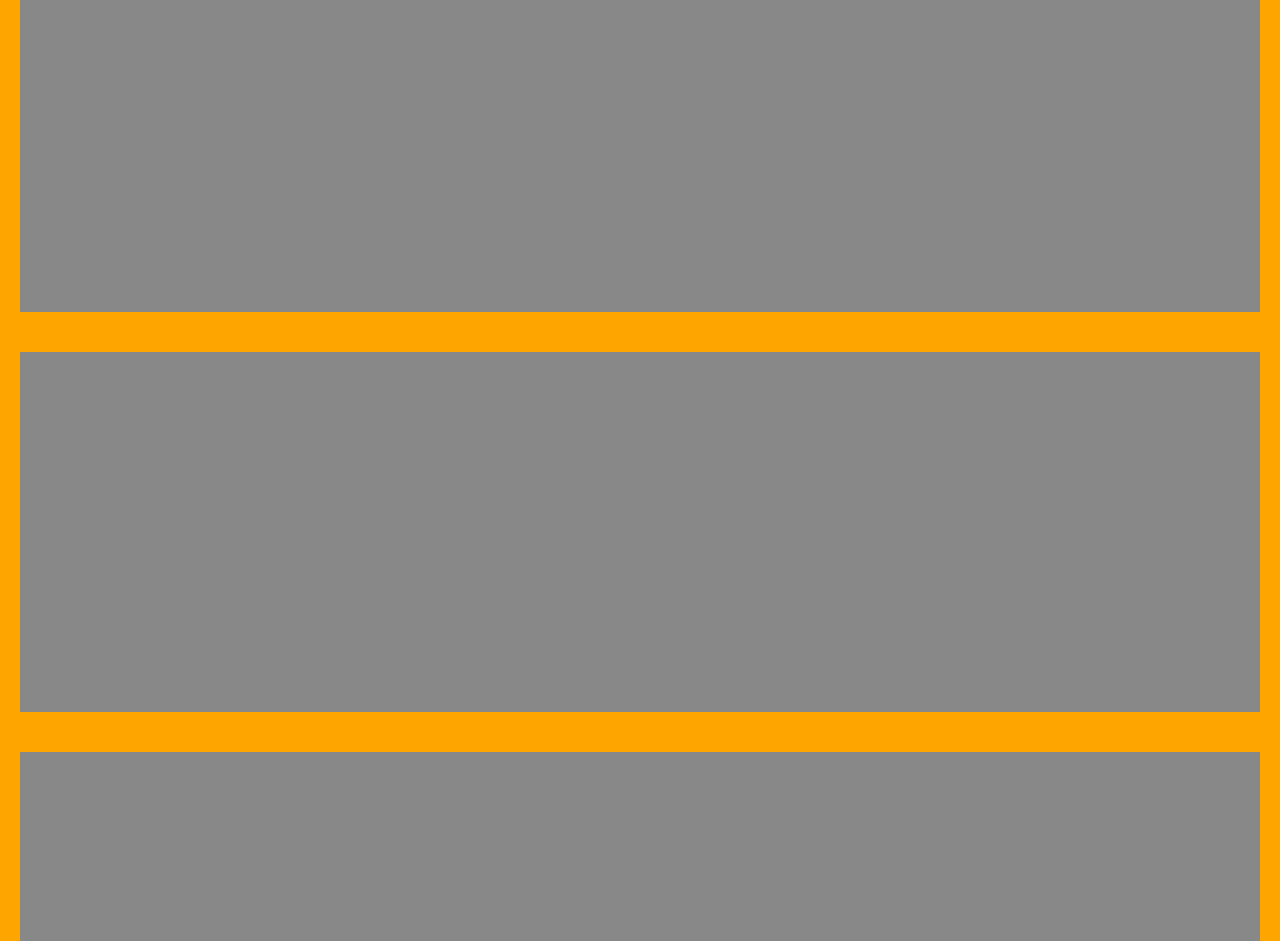
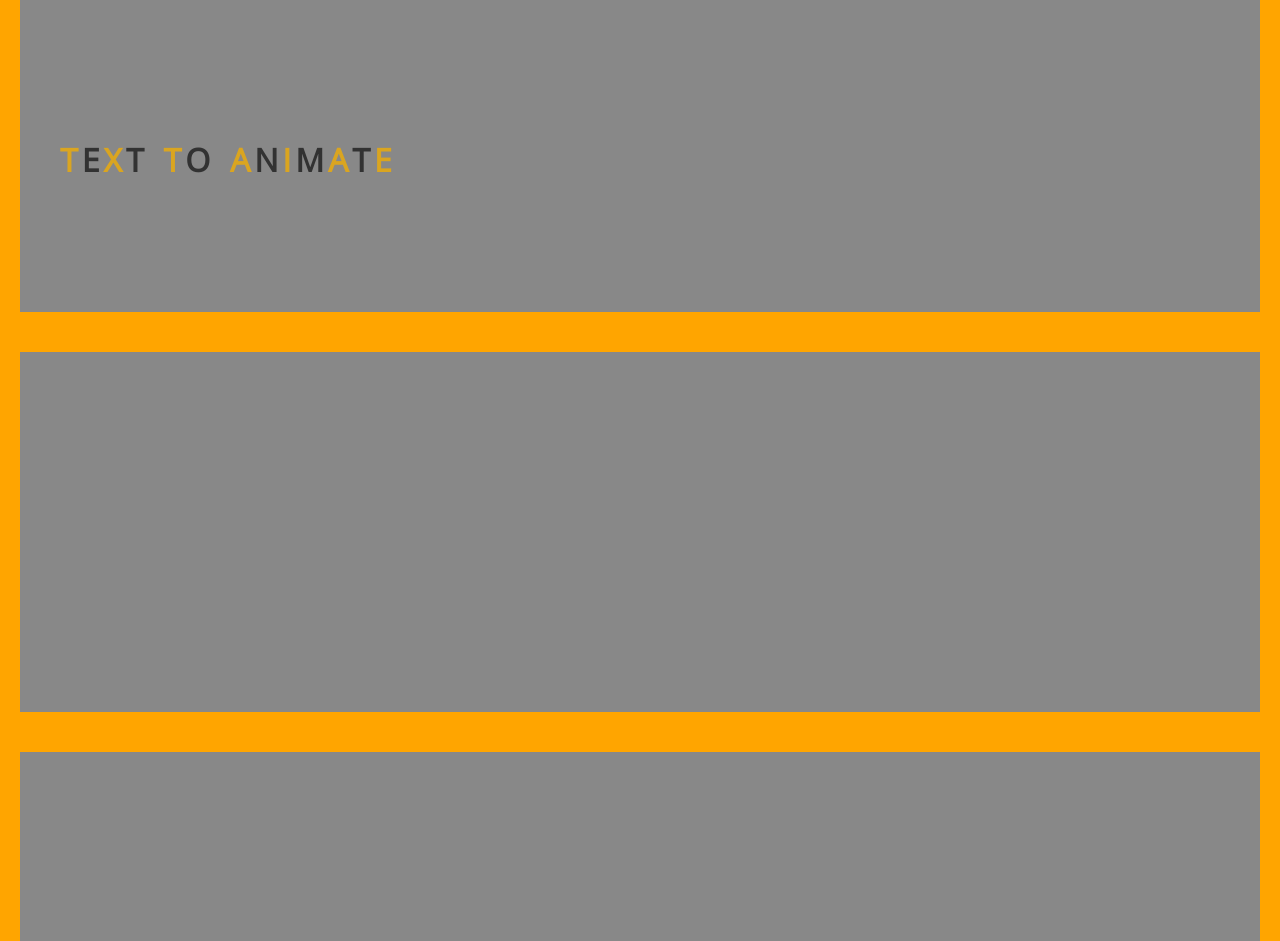
Before and after one commit to xxrobone/components_lib, a Next.js app: page /textefx in a window 1280 px wide. Shown: the part 900-1841 px from the top of the page. Built offline with nearby package versions, Linux system fonts and the light colour scheme.

Commit message:
text animation, needs work

```diff
--- a/app/components/TextEffects/TextAnimation.module.scss
+++ b/app/components/TextEffects/TextAnimation.module.scss
@@ -1,6 +1,3 @@
-.text_animation {
-
-
     .animate {
         -webkit-animation-play-state: running;
                 animation-play-state: running;
@@ -17,14 +14,17 @@
                 animation-play-state: paused;
     }
 
-    span,
-    span.textSplit {
+    .word {
+        padding: 0 0.5rem;
+    }
+
+    .textSplit {
         color: goldenrod;
         font-weight: 700;
         letter-spacing: 4px;
     }
 
-    span:nth-child(even) {
+    .textSplit:nth-child(even) {
         color:#323232;
     }
 
@@ -120,5 +120,3 @@
     }
 
     }
-
-}
--- a/app/components/TextEffects/TextAnimations.js
+++ b/app/components/TextEffects/TextAnimations.js
@@ -1,11 +1,50 @@
-import React from 'react'
+'use client';
+import React, { useRef, useEffect } from 'react';
+import styles from './TextAnimation.module.scss';
 
-import styles from './TextAnimation.module.scss'
+const TextAnimation = ({ text }) => {
+  const textRef = useRef();
+  const letterRef = useRef();
 
-const page = () => {
+  useEffect(() => {
+    const observer = new IntersectionObserver((entries) => {
+      const entry = entries[0];
+      console.log('entry ', entry);
+
+      if (entry.isIntersecting) {
+        textRef.current.classList.add(`${styles.animate}`);
+        textRef.current.classList.add(`${styles.animate}`);
+        textRef.current.classList.remove(`${styles.stop}`);
+      } else {
+        textRef.current.classList.remove(`${styles.animate}`);
+        textRef.current.classList.add(`${styles.stop}`);
+      }
+
+      /*    if (!entry.isIntersecting) {
+      observer.unobserve(entry);
+    } else {
+    } */
+    });
+    observer.observe(textRef.current, letterRef.current);
+    console.log('textRef', textRef.current);
+  }, []);
+
   return (
-    <div className={styles.text_animations}>TitleAnimations</div>
-
+    <h2 ref={textRef} className={`${styles.textToSplit} ${styles.fadeInRight}`}>
+      {text.split(' ').map((word, idx) => {
+        return (
+          <span key={idx} className={styles.word}>
+            {word.split('').map((letter, i) => {
+              return (
+                <span className={`${styles.textSplit}`} ref={letterRef} key={i}>
+                  {letter}
+                </span>
+              );
+            })}
+          </span>
+        );
+      })}
+    </h2>
     /*
     blue print html
     the classes used in css for animations and in js for splitting the text,
@@ -28,10 +67,10 @@ const page = () => {
 
 
     */
-  )
-}
+  );
+};
 
-export default page
+export default TextAnimation;
 
 /*
 The blue print from my portfolio website
@@ -100,3 +139,37 @@ function replaceClass(classN, newClassN) {
   target.className = newClassN;
 }
 */
+
+/*
+const TextAnimation = ({ text }) => {
+  const { ref: textRef, inView: textIsVisible } = useInView();
+  const { ref: letterRef, inView: letterIsVisible } = useInView();
+
+  textIsVisible ? console.log('is visible') : console.log('not visible');
+  letterIsVisible
+    ? console.log('letter is visible')
+    : console.log('not visible');
+
+  return (
+    <h2
+      ref={textRef}
+      className={`${styles.textToSplit} ${styles.fadeInRight} ${
+        textIsVisible ? styles.stop : styles.animate
+      }`}
+    >
+      {text.split(' ').map((word, idx) => {
+        return (
+          <span key={idx}>
+            {word.split('').map((letter, i) => {
+              return (
+                <span className={`${styles.textSplit}`} ref={letterRef} key={i}>
+                  {letter}
+                </span>
+              );
+            })}
+          </span>
+        );
+      })}
+    </h2>
+
+*/
--- a/app/textefx/page.js
+++ b/app/textefx/page.js
@@ -1,6 +1,6 @@
 import React from 'react';
 import { TitleEfx } from '../components/TextEffects/TitleEfx';
-
+import TextAnimation from '../components/TextEffects/TextAnimations';
 //styles
 import styles from './text.module.scss';
 
@@ -14,7 +14,7 @@ const page = () => {
         <TitleEfx title='The effect is in the text hover' />
       </div>
       <section>
-
+        <TextAnimation text='Text to animate'/>
       </section>
       <section>
 
--- a/package.json
+++ b/package.json
@@ -14,6 +14,7 @@
     "react": "18.2.0",
     "react-dom": "18.2.0",
     "react-icons": "^4.8.0",
+    "react-intersection-observer": "^9.5.1",
     "sass": "^1.62.1",
     "styled-components": "^6.0.0-rc.1"
   },
```
Also changed, not shown: 1 other file (tests, documents, lock files or other folders).
